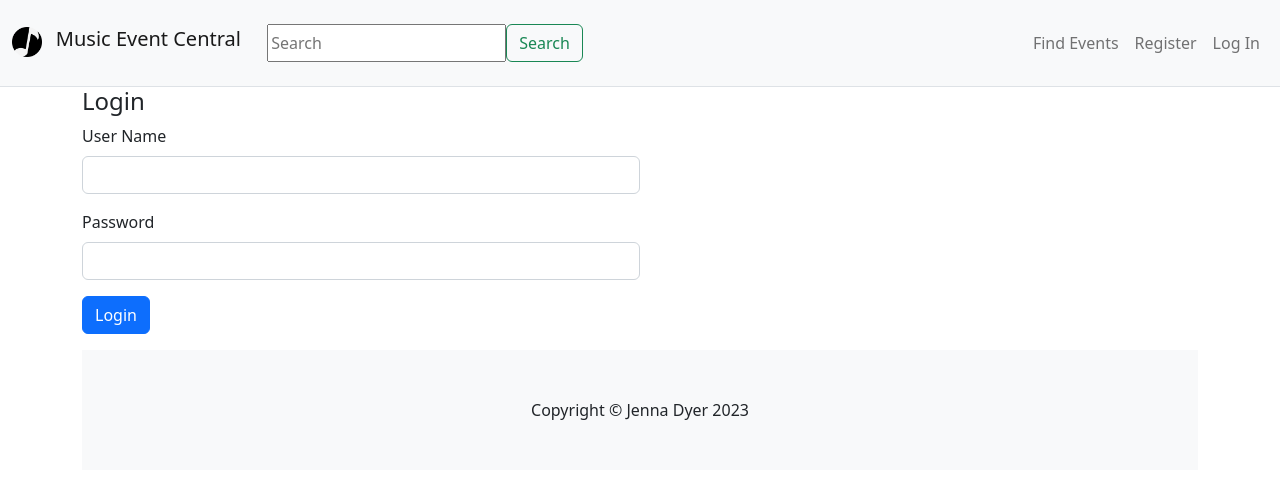
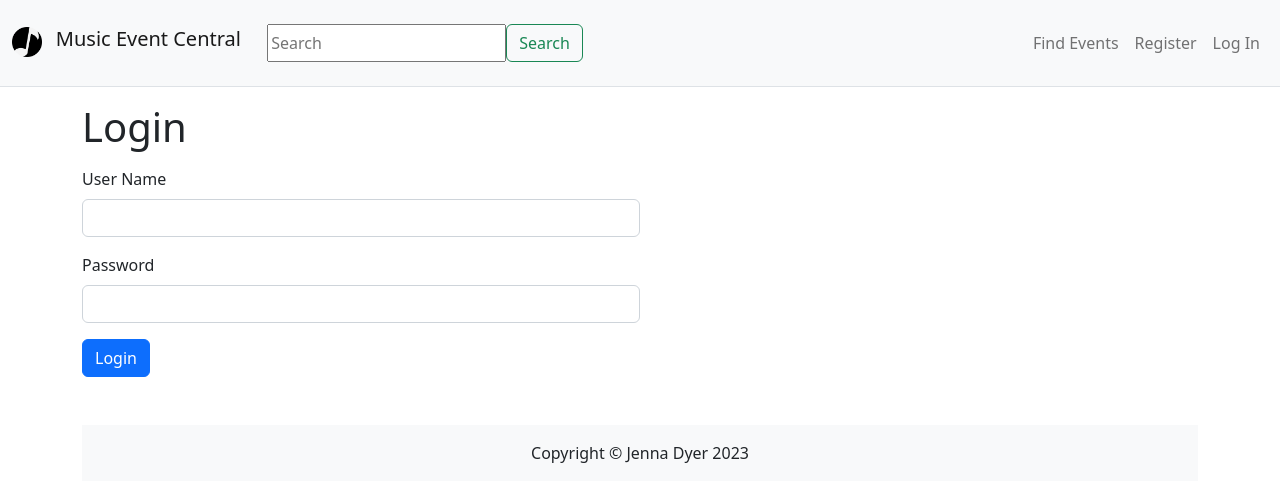
Before and after one commit to jennadyer/IAB207-Assessment-3-, a Flask app: page /login in a window 1280 px wide. Shown: the top 502 px of the page. Run offline with Flask 3, Linux system fonts and the light colour scheme; some libraries are stand-ins or nearby versions.

Commit message:
Add files via upload

```diff
--- a/a3_group98/MusicEventCentral/templates/base.html
+++ b/a3_group98/MusicEventCentral/templates/base.html
@@ -72,8 +72,8 @@
 
     {% endblock %}
 
-    <footer class="footer">
-        <div class="text-center py-5 bg-light">
+    <footer class="footer mt-5">
+        <div class="text-center py-3 bg-light">
             <span class="text-dark">Copyright &copy; Jenna Dyer 2023</span>
         </div>
     </footer>
--- a/a3_group98/MusicEventCentral/templates/index.html
+++ b/a3_group98/MusicEventCentral/templates/index.html
@@ -82,7 +82,7 @@
     <h3>Recently Added Events</h3>
     <!-- <nav> -->
     <div class="card-group justify-content-center">
-        {% for event in events %}
+        {% for event in events if event.id > (events|length ) - 4 %}
         <a class="nav-item nav-link" href="events/details={{ event.id }}">
             <div class="card mx-3 mb-5" style="width: 290px;">
                 <div class="card-header bg-success text-light"><strong>OPEN</strong></div>
--- a/a3_group98/MusicEventCentral/templates/user.html
+++ b/a3_group98/MusicEventCentral/templates/user.html
@@ -6,7 +6,7 @@
 
 <div class="container">
   <div class="page-header">
-    <h4>{{heading}}</h4>
+    <h1 class="mt-3 mb-3">{{ heading }}</h1>
   </div>
 
   <!-- Form rendering is simple and easy if using bootstrap -->
```
Lines whose indentation alone changed are shown as unchanged.
